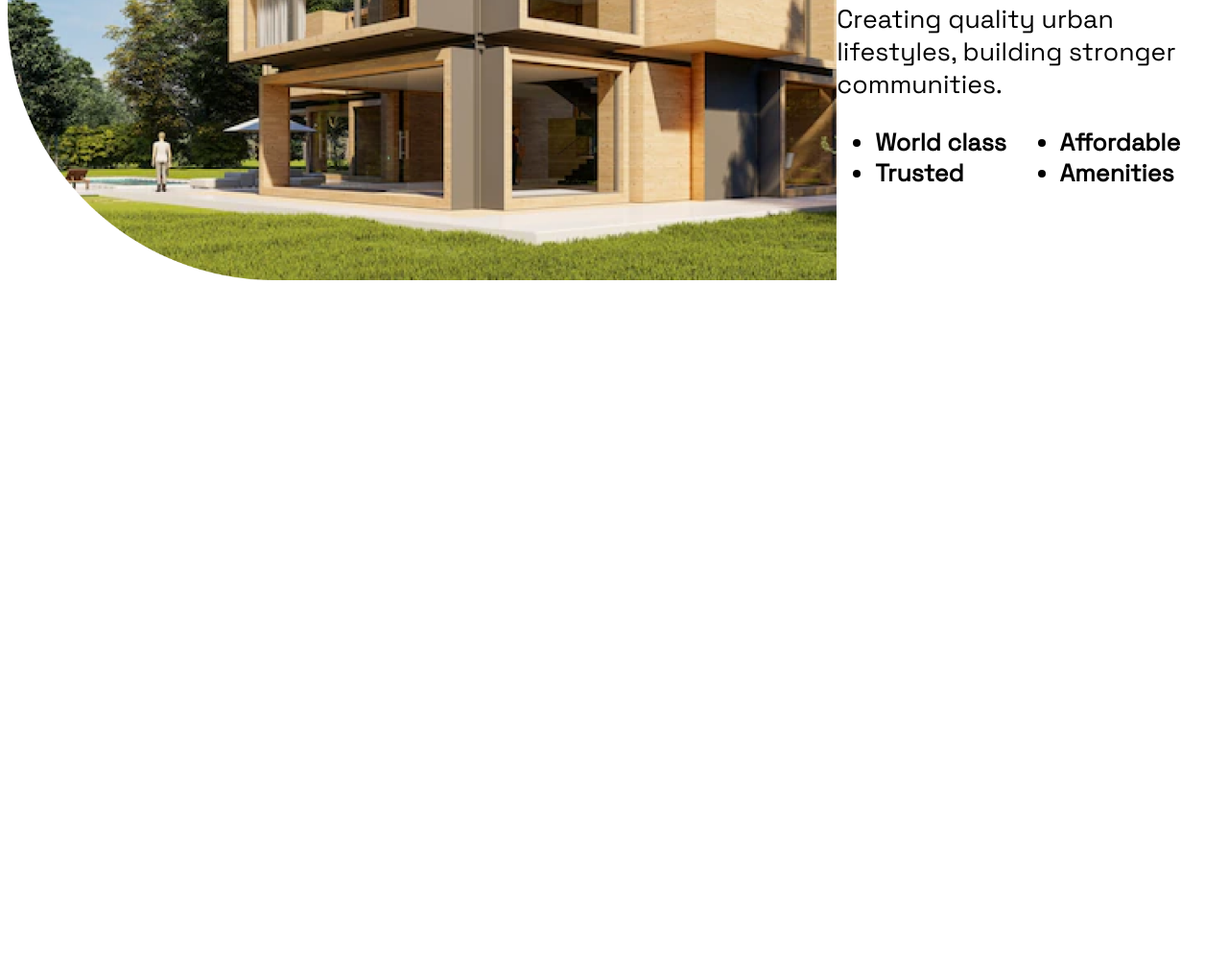
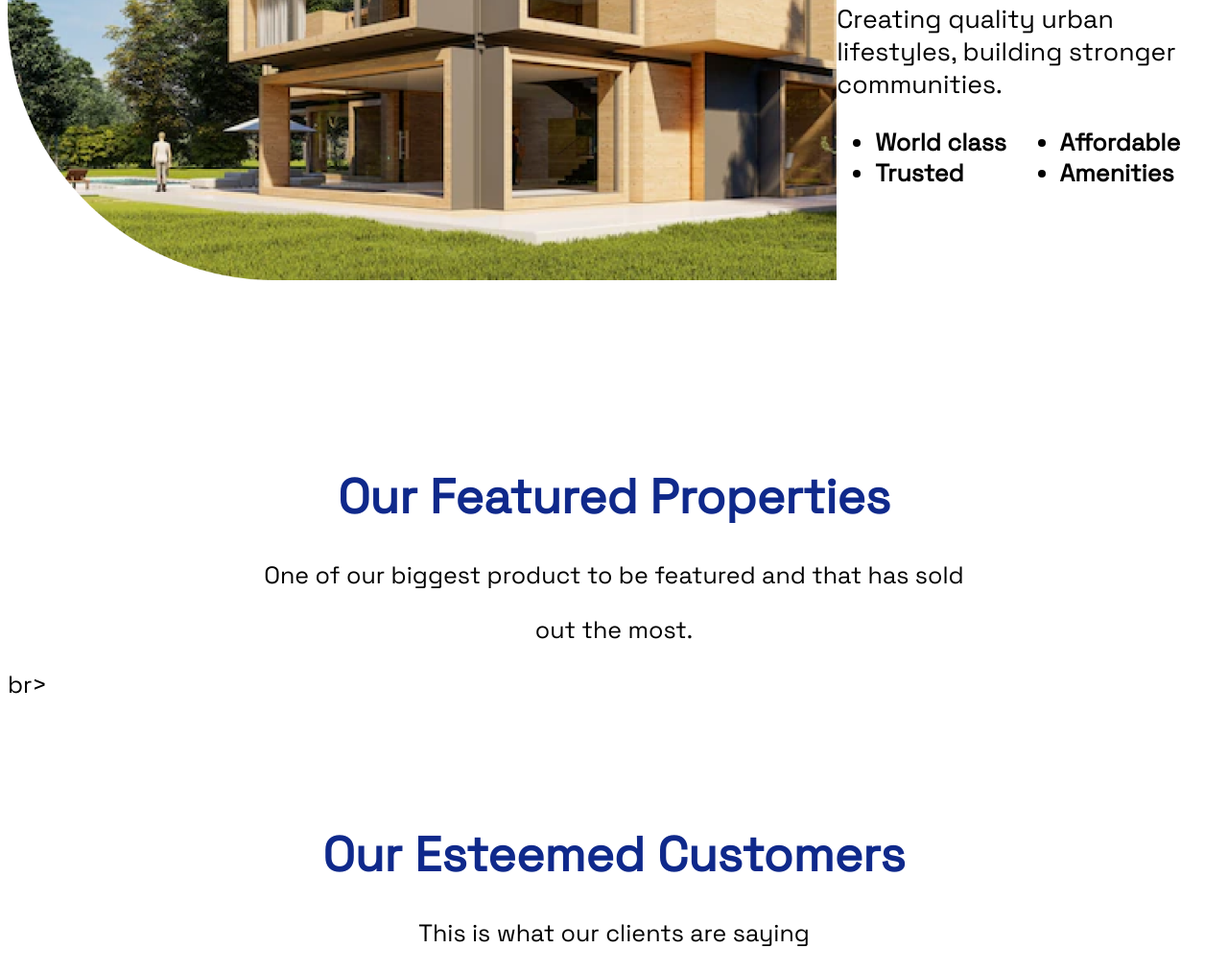
Before and after one commit to sialotobiko/Moringa-IP-Week-1, a plain HTML site: page index.html in a window 1280 px wide. Shown: the part 2224-3237 px from the top of the page at 96% size. Before the commit the page ends 2524 px from the top, so only its background shows below. Drawn offline with Linux system fonts and the light colour scheme.

Commit message:
This commit will add some text to the webpage

```diff
--- a/assets/styles/styles.css
+++ b/assets/styles/styles.css
@@ -145,3 +145,14 @@ img{
     font-weight: bold;
     list-style: disc;
 }
+#featured{
+    color: #0F298B;
+    text-align: center;
+}
+#biggest{
+    text-align: center;
+}
+/*#featuredproperties{
+    display: flex;
+}
+*/
--- a/index.html
+++ b/index.html
@@ -75,5 +75,24 @@
     </ul>
     </span>
     </div>
+    <br>
+    <br>
+    <br>
+    <br>
+    <br>
+    <h1 id="featured">Our Featured Properties</h1>
+    <p id="biggest">One of our biggest product to be featured and that has sold</p>
+    <p id="biggest">out the most.</p>
+    br>
+    <br>
+    <br>
+    <br>
+    <br>
+    <h1 id="featured">Our Esteemed Customers</h1>
+    <p id="biggest">This is what our clients are saying</p>
+    <!--<div id="featuredproperties">
+        <img id="thepalace" src = "./assets/images/image 4.png">
+    </div>
+-->
 </body>
 </html>
```
